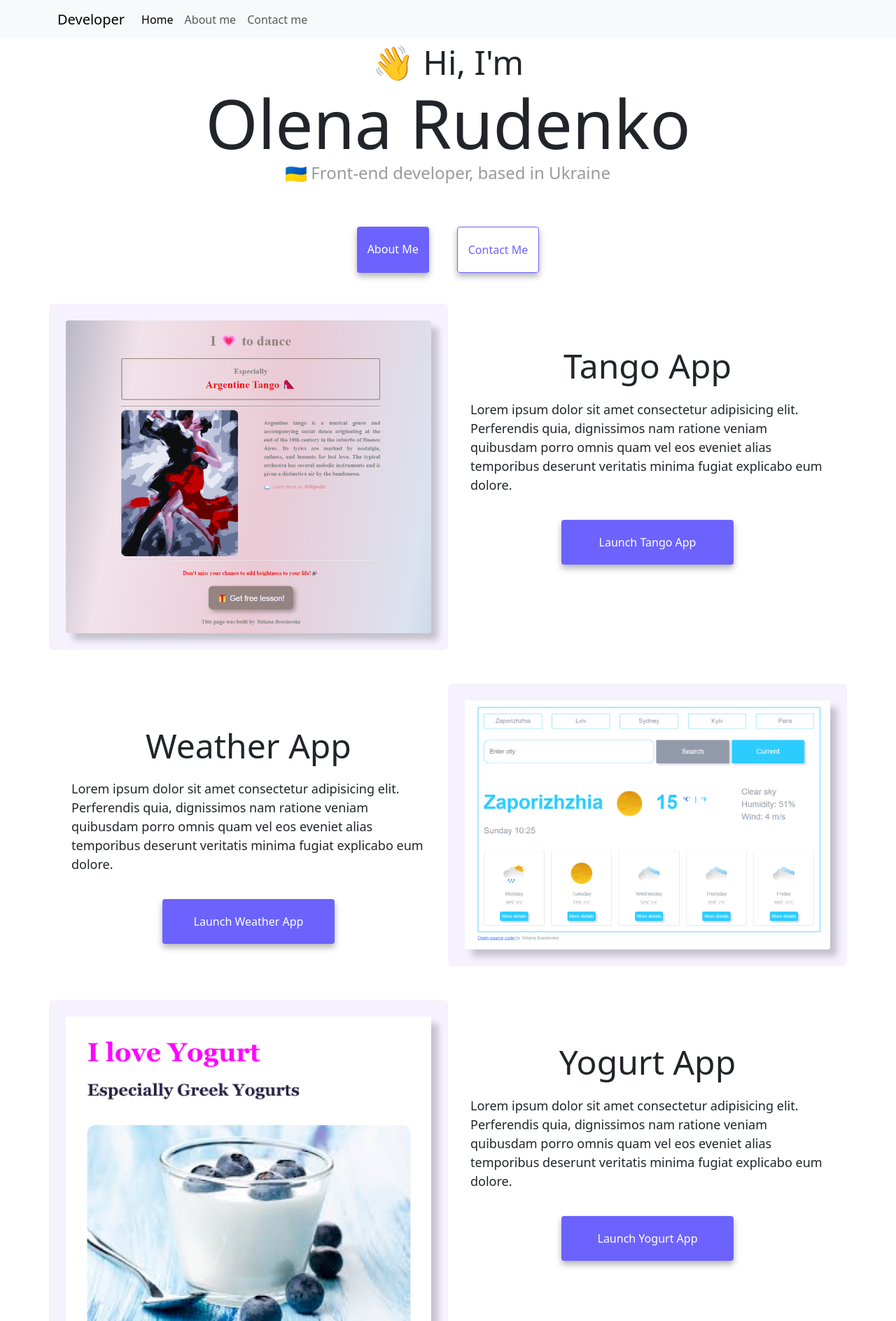
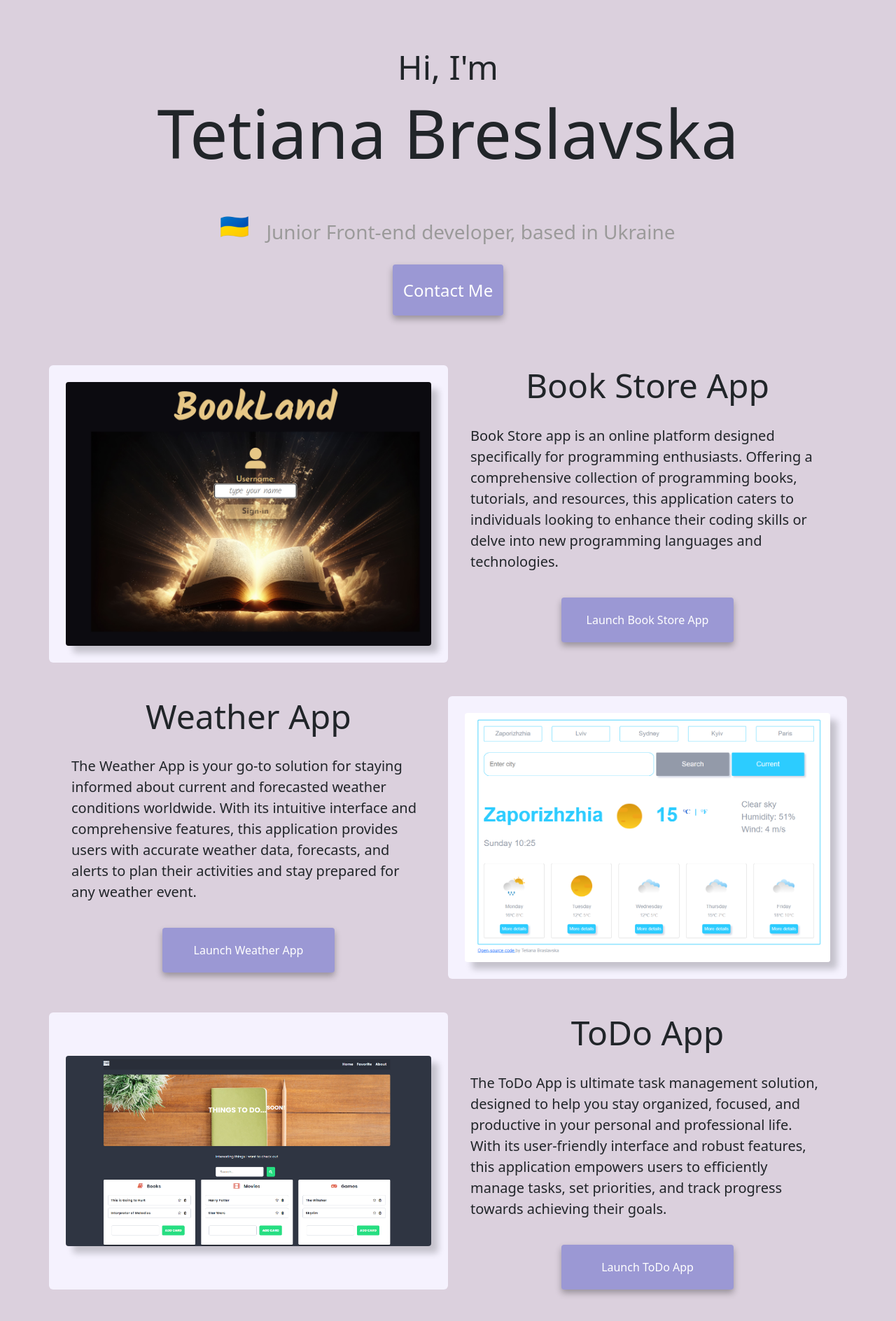
Before and after one commit to Tetiana-Breslavska/homework-portfolio, a plain HTML site: page index.html in a window 1280 px wide. Shown: the top 1888 px of the page at 70% size. Drawn offline with nearby package versions, Linux system fonts and the light colour scheme.

Commit message:
Added projects

```diff
--- a/index.html
+++ b/index.html
@@ -18,121 +18,76 @@
       integrity="sha384-C6RzsynM9kWDrMNeT87bh95OGNyZPhcTNXj1NW7RuBCsyN/o0jlpcV8Qyq46cDfL"
       crossorigin="anonymous"
     ></script>
+    <script
+      src="https://kit.fontawesome.com/a71c7718d4.js"
+      crossorigin="anonymous"
+    ></script>
     <link rel="stylesheet" href="src/style.css" />
   </head>
   <body>
+    <header class="header">
+      <span>Hi, I'm </span>
+      <h1>
+        Tetiana Breslavska
+        <br>
+        <img class="flag" src="image/ukraine-flag.png" alt="ukraine-flag" />
+        <span class="profession">Junior Front-end developer, based in Ukraine</span>
+      </h1>
+      <a class="button"
+        href="index.html#contact"
+        title="More information about developer"
+        >
+        Contact me
+      </a>
+    </header>
 
-      <nav class="navbar navbar-expand-lg bg-body-tertiary">
-        <div class="container">
-          <a
-            class="navbar-brand"
-            href="index.html"
-            title="developer's site"
-            >Developer</a
-          >
-          <button
-            class="navbar-toggler"
-            type="button"
-            data-bs-toggle="collapse"
-            data-bs-target="#navbarNav"
-            aria-controls="navbarNav"
-            aria-expanded="false"
-            aria-label="Toggle navigation"
-          >
-            <span class="navbar-toggler-icon"></span>
-          </button>
-          <div class="collapse navbar-collapse" id="navbarNav">
-            <ul class="navbar-nav">
-              <li class="nav-item">
-                <a
-                  class="nav-link active"
-                  aria-current="page"
-                  title="developer's site"
-                  href="/"
-                  >Home</a
-                >
-              </li>
-              <li class="nav-item">
-                <a
-                  class="nav-link"
-                  href="about.html"
-                  title="More information about developer"
-                  >About me</a
-                >
-              </li>
-              <li class="nav-item">
-                <a
-                  class="nav-link"
-                  href="about.html#contact"
-                  title="Contacts of developer"
-                  >Contact me</a
-                >
-              </li>
-            </ul>
-          </div>
-        </div>
-      </nav>
-      <h2>👋 Hi, I'm</h2>
-      <h1>Olena Rudenko</h1>
-      <h3>
-        <img class="flag" src="image/ukraine-flag.png" alt="ukraine-flag" />
-        Front-end developer, based in Ukraine
-      </h3>
-      <div class="navigation-links">
-        <a
-          href="about.html"
-          class="about-link button"
-          title="More information about developer"
-          >About me</a
-        >
-        <a
-          href="about.html#contact"
-          class="contact-link button"
-          title="Contacts of developer"
-          >Contact me</a
-        >
-      </div>
     <div class="container mt-4 mb-5">
       <div class="row">
-          <div class="col-md-6 substrate p-4 rounded">
-            <img
-              class="project-image"
-              src="image/tango-site.png"
-              alt="Tango project"
-            />
+        <div class="col-lg-6 substrate p-4 rounded">
+          <img class="project-image" src="image/bookland.png" alt="website" />
         </div>
-          <div class="col-md-6">
-            <h2>Tango App</h2>
+        <div class="col-lg-6">
+          <h2>Book Store App</h2>
           <p class="app-descr-text">
-              Lorem ipsum dolor sit amet consectetur adipisicing elit.
-              Perferendis quia, dignissimos nam ratione veniam quibusdam porro
-              omnis quam vel eos eveniet alias temporibus deserunt veritatis
-              minima fugiat explicabo eum dolore.
+            Book Store app is an online platform designed specifically for
+            programming enthusiasts. Offering a comprehensive collection of
+            programming books, tutorials, and resources, this application caters
+            to individuals looking to enhance their coding skills or delve into
+            new programming languages and technologies.
           </p>
-            <a href="#" class="launch-button button" title="Launch Tango App"
-              >Launch Tango App</a
+          <a
+            href="https://tetiana-breslavska.github.io/x-course-task"
+            class="launch-button button"
+            title="Launch Book Store App"
+            target="_blank"
+            >Launch Book Store App</a
           >
         </div>
       </div>
     </div>
     <div class="container mt-4 mb-5">
       <div class="row revers">
-          <div class="col-md-6 substrate p-4 rounded">
+        <div class="col-lg-6 substrate p-4 rounded">
           <img
             class="project-image"
             src="image/weather-app.png"
-              alt="Weather App"
+            alt="website"
           />
         </div>
-          <div class="col-md-6">
+        <div class="col-lg-6">
           <h2>Weather App</h2>
           <p class="app-descr-text">
-              Lorem ipsum dolor sit amet consectetur adipisicing elit.
-              Perferendis quia, dignissimos nam ratione veniam quibusdam porro
-              omnis quam vel eos eveniet alias temporibus deserunt veritatis
-              minima fugiat explicabo eum dolore.
+            The Weather App is your go-to solution for staying informed about
+            current and forecasted weather conditions worldwide. With its
+            intuitive interface and comprehensive features, this application
+            provides users with accurate weather data, forecasts, and alerts to
+            plan their activities and stay prepared for any weather event.
           </p>
-            <a href="#" class="launch-button button" title="Launch Weather App"
+          <a
+            href="https://weather-app-nice.netlify.app/"
+            class="launch-button button"
+            title="Launch Weather App"
+            target="_blank"
             >Launch Weather App</a
           >
         </div>
@@ -140,27 +95,146 @@
     </div>
     <div class="container mt-5 mb-5">
       <div class="row">
-          <div class="col-md-6 substrate p-4 rounded">
+        <div class="col-lg-6 substrate p-4 rounded">
+          <img class="project-image" src="image/todo-app.png" alt="website" />
+        </div>
+        <div class="col-lg-6">
+          <h2>ToDo App</h2>
+          <p class="app-descr-text">
+            The ToDo App is ultimate task management solution, designed to help
+            you stay organized, focused, and productive in your personal and
+            professional life. With its user-friendly interface and robust
+            features, this application empowers users to efficiently manage
+            tasks, set priorities, and track progress towards achieving their
+            goals.
+          </p>
+          <a
+            href="https://todolistappka.netlify.app/"
+            class="launch-button button"
+            title="Launch Yogurt App"
+            target="_blank"
+            >Launch ToDo App</a
+          >
+        </div>
+      </div>
+    </div>
+    <div class="container mt-5 mb-5">
+      <div class="row revers">
+        <div class="col-lg-6 substrate p-4 rounded">
+          <img class="project-image" src="image/mirada.png" alt="website" />
+        </div>
+        <div class="col-lg-6">
+          <h2>Mirada Shop</h2>
+          <p class="app-descr-text">
+            The Mirada Shop is internet store for your shopping experience. With
+            its sleek interface and innovative features, this app brings
+            convenience, personalization, and efficiency to your retail journey
+            to fashion.
+          </p>
+          <a
+            href="https://tetiana-breslavska.github.io/Mirada-shop/"
+            class="launch-button button"
+            title="Launch Mirada Shop"
+            target="_blank"
+            >Launch Mirada Shop</a
+          >
+        </div>
+      </div>
+    </div>
+    <div class="container mt-5 mb-5">
+      <div class="row">
+        <div class="col-lg-6 substrate p-4 rounded">
+          <img class="project-image" src="image/my-blog.png" alt="website" />
+        </div>
+        <div class="col-lg-6">
+          <h2>Travel Blog</h2>
+          <p class="app-descr-text">
+            Embark on a journey with the Travel Blog, where every tap opens up a
+            world of adventure, exploration, and boundless inspiration. Whether
+            you're dreaming of scaling towering mountains, strolling through
+            ancient cities, or lounging on sun-kissed beaches, this app is your
+            passport to unforgettable experiences.
+          </p>
+          <a
+            href="https://tetiana-breslavska.github.io/javascript-blog/"
+            class="launch-button button"
+            title="Launch Travel Blog"
+            target="_blank"
+            >Launch Travel Blog</a
+          >
+        </div>
+      </div>
+    </div>
+    <div class="container mt-5 mb-5">
+      <div class="row revers">
+        <div class="col-lg-6 substrate p-4 rounded">
           <img
             class="project-image"
-              src="image/yogurt-app.png"
-              alt="Yogurt App"
+            src="image/photography.png"
+            alt="website"
           />
         </div>
-          <div class="col-md-6">
-            <h2>Yogurt App</h2>
+        <div class="col-lg-6">
+          <h2>Photography</h2>
           <p class="app-descr-text">
-              Lorem ipsum dolor sit amet consectetur adipisicing elit.
-              Perferendis quia, dignissimos nam ratione veniam quibusdam porro
-              omnis quam vel eos eveniet alias temporibus deserunt veritatis
-              minima fugiat explicabo eum dolore.
+            Designed a personal portfolio website for a photographer using
+            modern web technologies and design. The website allows the
+            photographer to showcase their work in the best light, with a
+            selection of stunning images and easy navigation for visitors.
           </p>
-            <a href="#" class="launch-button button" title="Launch Yogurt App"
-              >Launch Yogurt App</a
+          <a
+            href="https://splendid-malasada-fdbdaf.netlify.app/"
+            class="launch-button button"
+            title="Launch Photography"
+            target="_blank"
+            >Launch Photography</a
+          >
+        </div>
+      </div>
+    </div>
+    <div class="container mt-5 mb-5">
+      <div class="row">
+        <div class="col-lg-6 substrate p-4 rounded">
+          <img class="project-image" src="image/email.png" alt="website" />
+        </div>
+        <div class="col-lg-6">
+          <h2>Email Design</h2>
+          <p class="app-descr-text">
+            Responsive and cross-browser template showcase experience in email
+            markup using HTML and CSS, best practices for compatibility with
+            various email clients and devices
+          </p>
+          <a
+            href="https://tetiana-breslavska.github.io/email-mockup-testTask/"
+            class="launch-button button"
+            title="Launch Email Design"
+            target="_blank"
+            >Launch Email Design</a
           >
         </div>
       </div>
     </div>
 
+    <div id="contact">
+      <h2>📮 Contact me</h2>
+      <div class="text-center">
+        <a
+          href="mailto:tvk.koba@gmail.com"
+          class="contact-links"
+          title="Contact developer - Tetiana Breslavska"
+        >
+          <i class="fa-solid fa-envelope"></i>
+        </a>
+        <a href="https://t.me/Tetiana_Breslavska" class="contact-links">
+          <i class="fa-brands fa-telegram"></i>
+        </a>
+        <a
+          href="https://www.linkedin.com/in/tetiana-breslavska/"
+          class="contact-links"
+        >
+          <i class="fa-brands fa-linkedin"></i>
+        </a>
+      </div>
+    </div>
   </body>
 </html>
--- a/src/style.css
+++ b/src/style.css
@@ -1,56 +1,47 @@
 :root {
-  --primary-color: #6c63ff;
+  --primary-color: #9b98d4;
   --secondary-color: #f5f2fe;
   --box-shadow: 0 5px 10px rgba(0, 0, 0, 0.3);
 }
 
-h1,
-h2,
-h3 {
-  text-align: center;
-  margin: 0;
+body{
+  background-color: rgb(219, 208, 221);
+  /* line-height: 1; */
 }
 
-h1 {
+h1{
   font-size: 96px;
 }
 
-h2 {
+h2{
   font-size: 48px;
-  margin-top: 60px;
-}
-
-h3 {
-  font-size: 24px;
-  color: rgb(155, 154, 154);
+  text-align: center;
 }
 
 p {
   padding: 20px;
-  font-size: 18px;
-  line-height: 1.5;
+  font-size: 20px;
   text-align: center;
 }
 
-.title {
-  margin-top: 60px;
+.header{
+  font-size: 48px;
+  text-align: center;
+  margin: 60px 0 80px ;
+}
+
+.header .button {
+  font-size: 24px;
+}
+
+.profession{
+  font-size: 28px;
+  color: rgb(155, 154, 154);
 }
 
 .flag {
-  width: 30px;
-}
-
-.navbar {
-  width: 100%;
-  position: fixed;
-  top:0;
-
-}
-
-.navigation-links {
-  display: flex;
-  margin-top: 40px;
-  justify-content: center;
+  width: 40px;
+  margin-top: 15px;
 }
 
 .button {
@@ -69,12 +60,7 @@ p {
 
 .button:hover {
   scale: 1.05;
-}
-
-.contact-link {
-  background: none;
-  color: var(--primary-color);
-  border: 1px solid var(--primary-color);
+  background-color: #6b67c5;
 }
 
 .app-descr-text {
@@ -104,21 +90,16 @@ p {
   flex-direction: row-reverse;
 }
 
-.email-link {
-  display: block;
-  text-align: center;
-  justify-content: center;
+.contact-links {
   color: var(--primary-color);
   font-size: 28px;
   text-decoration: none;
+  margin-right: 20px;
+
 }
 
-.email-link:hover {
-  text-decoration: underline;
-}
-
-.img-mail-box {
-  font-size: 28px;
+.contact-links:hover {
+  color: #6b67c5;
 }
 
 @media (max-width: 575px){
@@ -131,19 +112,15 @@ p {
     line-height: 58px;
   }
 
-  h3{
-
-    font-size: 16px;
+  .profession{
+    font-size: 20px;
+    line-height: 24px;
   }
 
   .launch-button{
     width: 65%;
   }
 
-  .email-link{
-    font-size:16px;
-  }
-
   .app-descr-text{
     text-align: justify;
   }
```
Also changed, not shown: about.html (deleted, +0 -90 lines), image/bookland.png (added), image/email.png (added), image/logo.png (deleted), image/photography.png (added), image/tango-site.png (deleted), image/todo-app.png (added), image/yogurt-app.png (deleted), 2 other files. Lines whose indentation alone changed are shown as unchanged.
